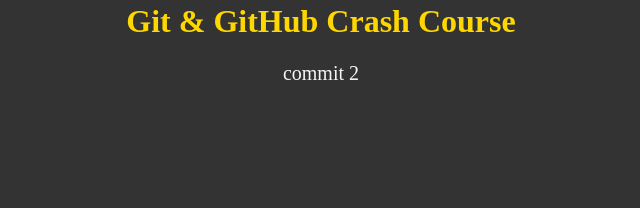
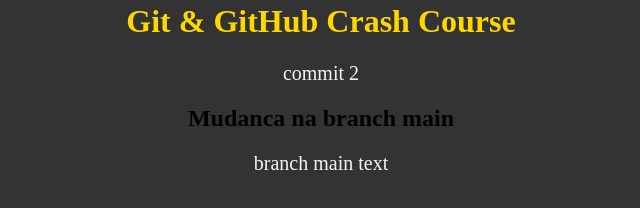
Before and after one commit to jmcostateste/github-crash-course, a plain HTML site: page index.html in a window 1280 px wide. Shown: the part 330-538 px from the top of the page, without its empty margins (319-959 px from the left). Drawn offline with Linux system fonts and the light colour scheme.

Commit message:
mudanca na branch main

```diff
--- a/index.html
+++ b/index.html
@@ -12,6 +12,9 @@
   <img src="https://pedrorijo.com/assets/img/git-logo.png" width="400">
   <h1>Git & GitHub Crash Course</h1>
   <p>commit 2</p>
+
+  <h2>Mudanca na branch main</h2>
+  <p>branch main text</p>
 </body>
 
 </html>
```
